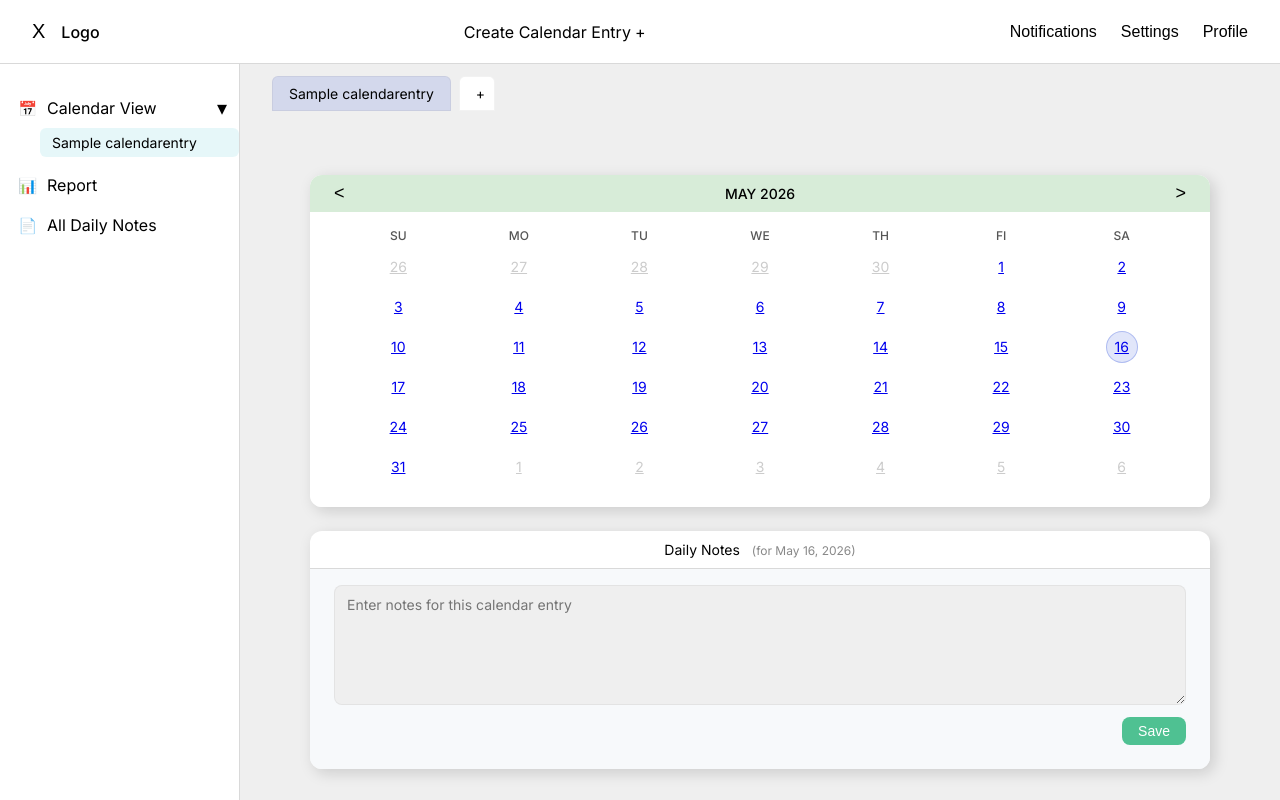
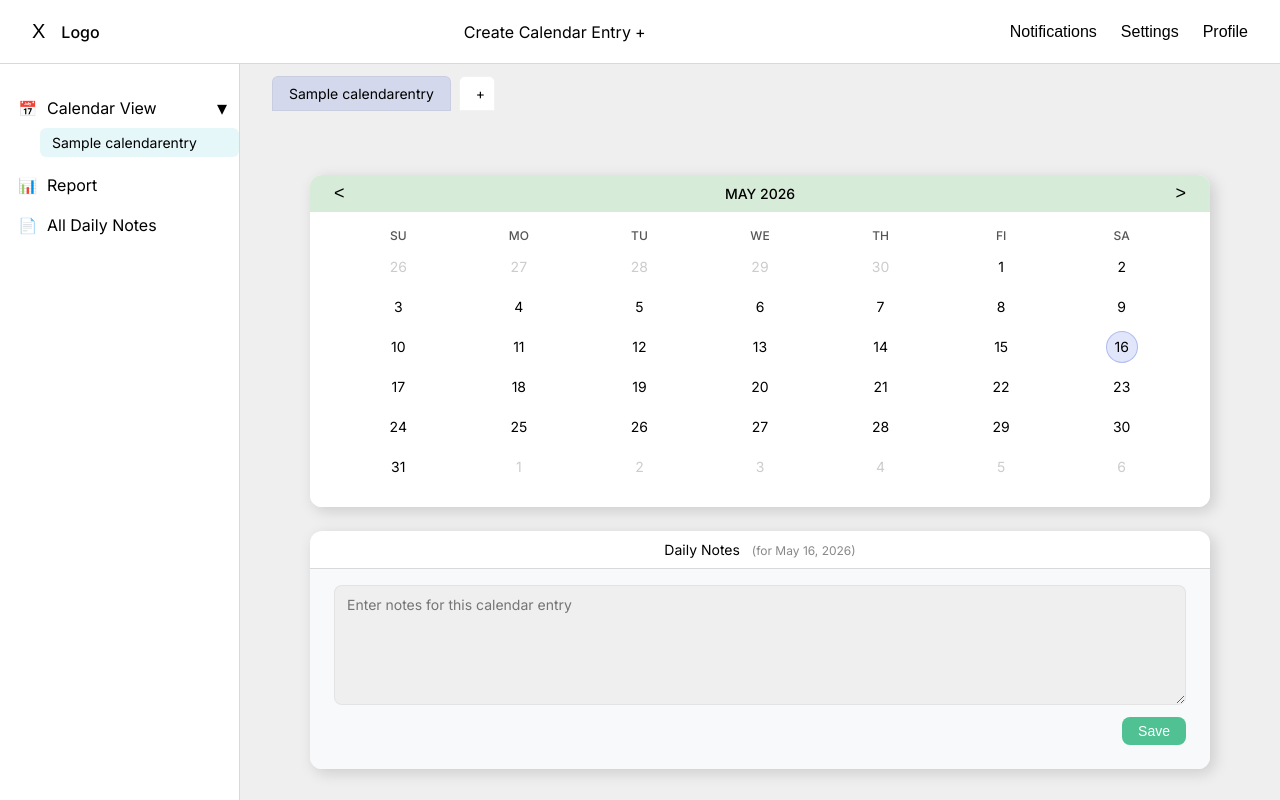
Before and after one commit to Babajideshadare/one_kalenda, a Django app: page / in a window 1280 px wide. Run offline with Django 5.2, Linux system fonts and the light colour scheme; tables that the repository leaves empty hold one stand-in row (values such as "Sample post").

Commit message:
Fix calendar day styles to match design (no blue underlines)

```diff
--- a/static/css/styles.css
+++ b/static/css/styles.css
@@ -350,12 +350,12 @@ body {
     color: #555555;
 }
 
-/* Day cells */
+/* Day cells (anchor links now) */
 .day {
     text-align: center;
     padding: 6px 0;
     font-size: 14px;
-    cursor: default;
+    cursor: pointer;
     border-radius: 50%;
     width: 32px;
     height: 32px;
@@ -363,6 +363,10 @@ body {
     display: flex;
     align-items: center;
     justify-content: center;
+
+    /* remove default link styles */
+    text-decoration: none;
+    color: #000000;
 }
 
 /* Previous/next month days */
```
